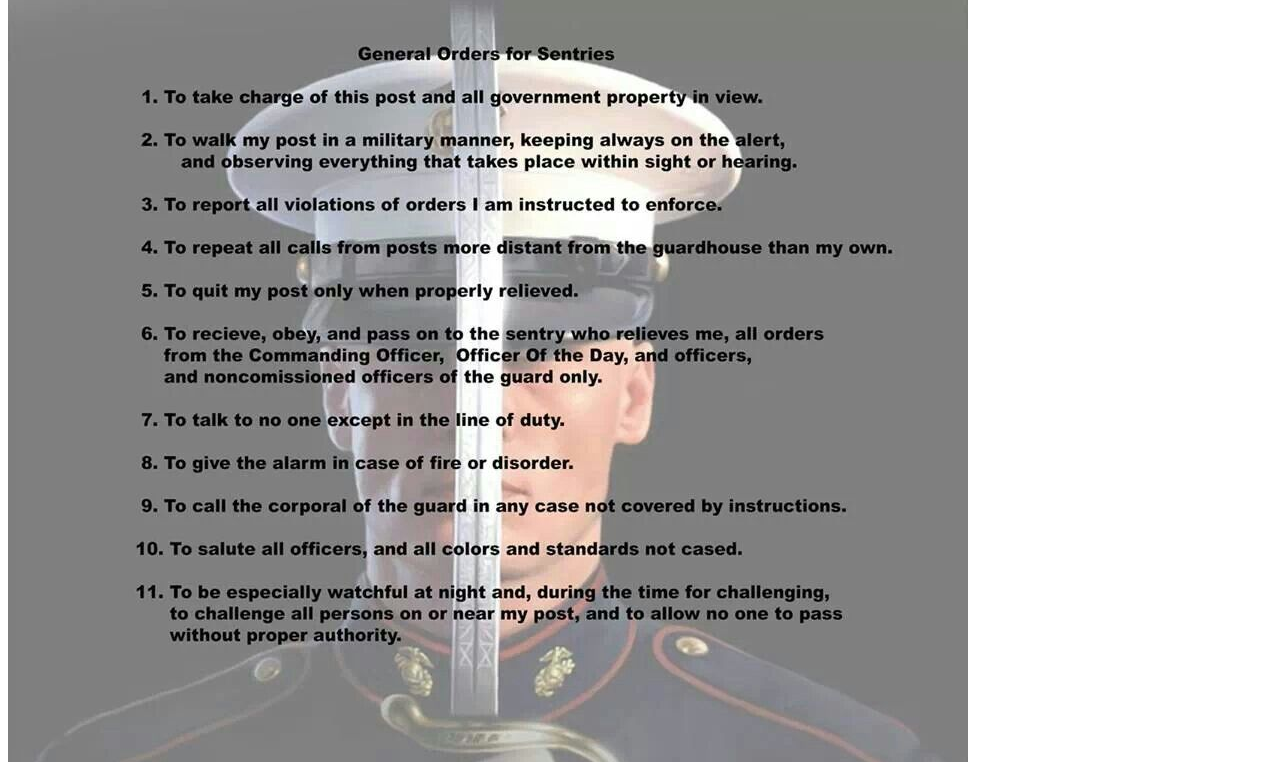
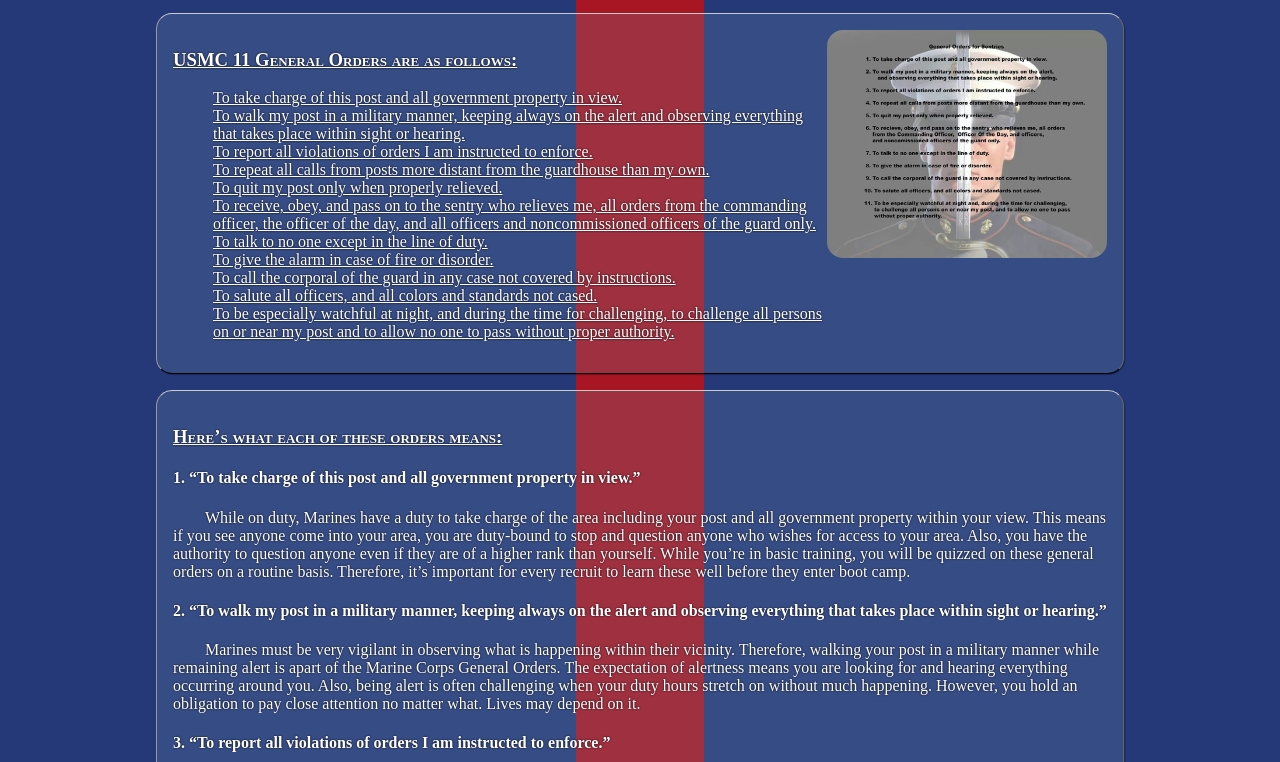
Before and after one commit to shaikhm21/CIS1300, a plain HTML site: page project01/general-orders.html in a window 1280 px wide. Shown: the part 117-879 px from the top of the page. Drawn offline with Linux system fonts and the light colour scheme.

Commit message:
Update general-orders.html

```diff
--- a/project01/general-orders.html
+++ b/project01/general-orders.html
@@ -3,7 +3,55 @@
 <head>
 <meta charset="utf-8">
 <title>USMC - 11 General Orders</title>
+<link rel="stylesheet" href="style.css">
 </head>
+<style>
+
+	html {
+ box-sizing: border-box;
+}
+*, *:before, *:after {
+ box-sizing: inherit;
+ overflow:auto;
+}
+	body {
+		padding: 0;
+		margin: 0;
+}
+	h3 {
+		text-decoration: underline;
+		font-weight: bold;
+		font-variant: small-caps;
+}
+	a {
+		color: inherit;
+}
+	#content {
+		max-width: 1000px;
+		padding: 1em;
+		position: relative;
+
+}
+	.section {
+		border-top-color: #CCCCCC;
+		border-right-color: #666666;
+		border-bottom-color: #000000;
+		border-left-color: #999999;
+		border-radius: 1em;
+
+
+}
+	.section > p {
+		text-indent: 2em;
+}
+	.section > img {
+		border-top-color: #CCCCCC;
+		border-right-color: #666666;
+		border-bottom-color: #000000;
+		border-left-color: #999999;
+		border-radius: 1em;
+}
+</style>
 
 <body>
 <div id="content">
@@ -13,17 +61,17 @@
 	<img src="general-orders.jpg" alt="" width="960" height="783"/>
 	<h3 id="list">USMC 11 General Orders are as follows:</h3>
 	<ol>
-	  <li>To take charge of this post and all government property in view.</li>
-	  <li>To walk my post in a military manner, keeping always on the alert   and observing everything that takes place within sight or hearing.</li>
-	  <li>To report all violations of orders I am instructed to enforce.</li>
-	  <li>To repeat all calls from posts more distant from the guardhouse than my own.</li>
-	  <li>To quit my post only when properly relieved.</li>
-	  <li>To receive, obey, and pass on to the sentry who relieves me, all   orders from the commanding officer, the officer of the day, and all   officers and noncommissioned officers of the guard only.</li>
-	  <li>To talk to no one except in the line of duty.</li>
-	  <li>To give the alarm in case of fire or disorder.</li>
-	  <li>To call the corporal of the guard in any case not covered by instructions.</li>
-	  <li>To salute all officers, and all colors and standards not cased.</li>
-	  <li>To be especially watchful at night, and during the time for   challenging, to challenge all persons on or near my post and to allow no   one to pass without proper authority.</li>
+	  <li> <a href="#gen-01">To take charge of this post and all government property in view.</a></li>
+	  <li> <a href="#gen-02">To walk my post in a military manner, keeping always on the alert   and observing everything that takes place within sight or hearing.</a></li>
+	  <li> <a href="#gen-03">To report all violations of orders I am instructed to enforce.</a></li>
+	  <li> <a href="#gen-04">To repeat all calls from posts more distant from the guardhouse than my own.</a></li>
+	  <li> <a href="#gen-05">To quit my post only when properly relieved.</a></li>
+	  <li> <a href="#gen-06">To receive, obey, and pass on to the sentry who relieves me, all   orders from the commanding officer, the officer of the day, and all   officers and noncommissioned officers of the guard only.</a></li>
+	  <li> <a href="#gen-07">To talk to no one except in the line of duty.</a></li>
+	  <li> <a href="#gen-08">To give the alarm in case of fire or disorder.</a></li>
+	  <li> <a href="#gen-09">To call the corporal of the guard in any case not covered by instructions.</a></li>
+	  <li> <a href="#gen-10">To salute all officers, and all colors and standards not cased.</a></li>
+	  <li> <a href="#gen-11">To be especially watchful at night, and during the time for   challenging, to challenge all persons on or near my post and to allow no   one to pass without proper authority.</a></li>
 	</ol>
 </div>
 <div class="section">
```
